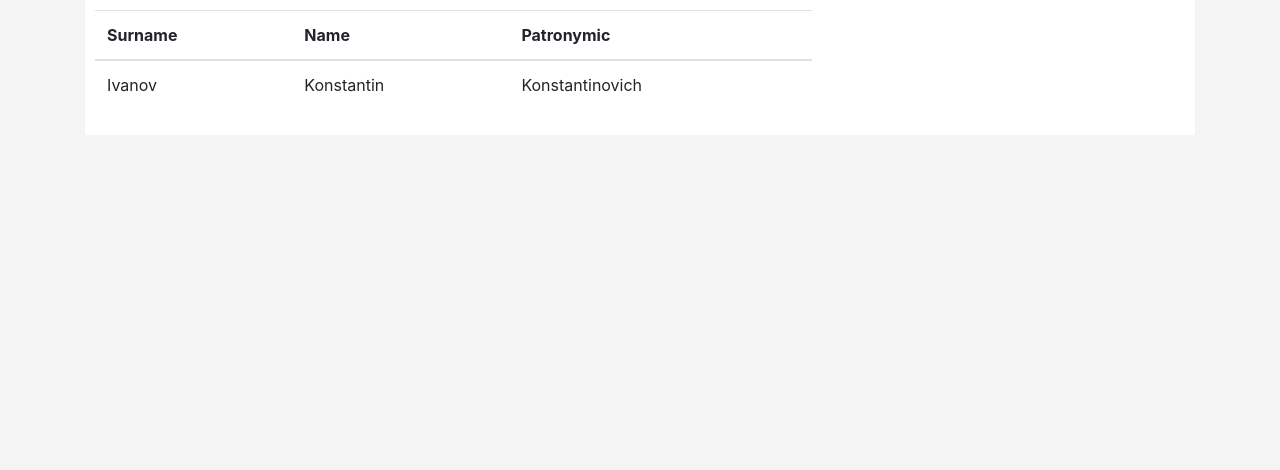
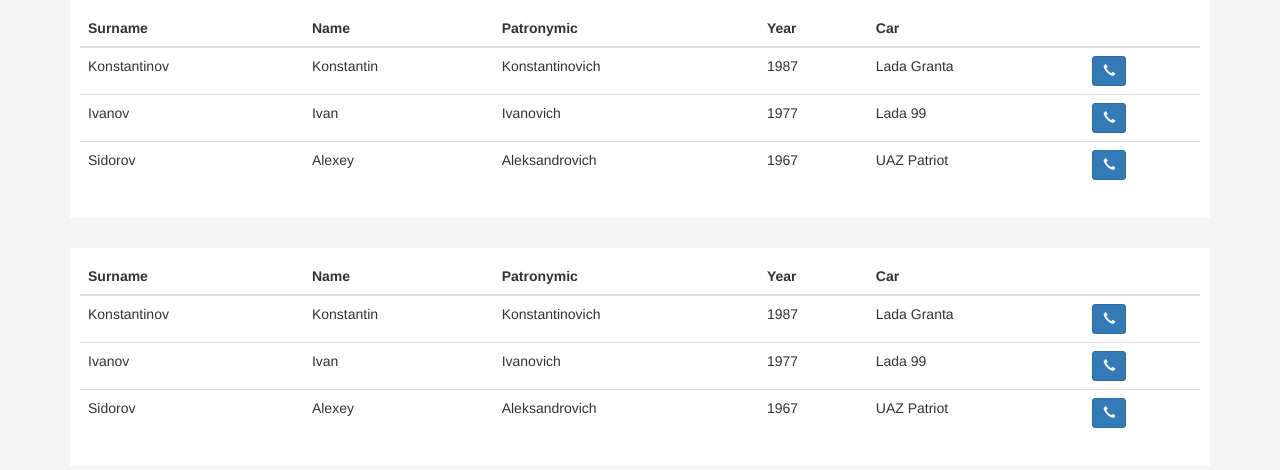
Before and after one commit to nurieff/table-fits, a website: page example/index.html in a window 1280 px wide. Drawn offline with nearby package versions, Linux system fonts and the light colour scheme.

Commit message:
fix memory limit

```diff
--- a/example/index.html
+++ b/example/index.html
@@ -14,6 +14,7 @@
         .b {
             background: #fff;
             padding: 10px;
+            margin-bottom: 30px;
         }
     </style>
 </head>
@@ -21,31 +22,102 @@
 
 <div class="container">
     <div class="b">
-            <div class="row">
-                <div class="col-md-8">
-                    <table class="table" id="t">
+        <table class="table" id="t1">
             <thead>
             <tr>
                 <th>Surname</th>
                 <th>Name</th>
                 <th>Patronymic</th>
+                <th>Year</th>
+                <th>Car</th>
+                <th></th>
             </tr>
             </thead>
             <tbody>
             <tr>
-                            <td>Ivanov</td>
+                <td>Konstantinov</td>
                 <td>Konstantin</td>
                 <td>Konstantinovich</td>
+                <td>1987</td>
+                <td>Lada Granta</td>
+                <td>
+                    <button class="btn btn-primary btn-sm"><i class="glyphicon glyphicon-earphone"></i></button>
+                </td>
+            </tr>
+            <tr>
+                <td>Ivanov</td>
+                <td>Ivan</td>
+                <td>Ivanovich</td>
+                <td>1977</td>
+                <td>Lada 99</td>
+                <td>
+                    <button class="btn btn-primary btn-sm"><i class="glyphicon glyphicon-earphone"></i></button>
+                </td>
+            </tr>
+            <tr>
+                <td>Sidorov</td>
+                <td>Alexey</td>
+                <td>Aleksandrovich</td>
+                <td>1967</td>
+                <td>UAZ Patriot</td>
+                <td>
+                    <button class="btn btn-primary btn-sm"><i class="glyphicon glyphicon-earphone"></i></button>
+                </td>
+            </tr>
+            </tbody>
+        </table>
+    </div>
+    <div class="b">
+        <table class="table" id="t2">
+            <thead>
+            <tr>
+                <th data-table-fits="title">Surname</th>
+                <th data-table-fits="title">Name</th>
+                <th>Patronymic</th>
+                <th>Year</th>
+                <th>Car</th>
+                <th></th>
+            </tr>
+            </thead>
+            <tbody>
+            <tr>
+                <td>Konstantinov</td>
+                <td>Konstantin</td>
+                <td>Konstantinovich</td>
+                <td>1987</td>
+                <td>Lada Granta</td>
+                <td>
+                    <button class="btn btn-primary btn-sm"><i class="glyphicon glyphicon-earphone"></i></button>
+                </td>
+            </tr>
+            <tr>
+                <td>Ivanov</td>
+                <td>Ivan</td>
+                <td>Ivanovich</td>
+                <td>1977</td>
+                <td>Lada 99</td>
+                <td>
+                    <button class="btn btn-primary btn-sm"><i class="glyphicon glyphicon-earphone"></i></button>
+                </td>
+            </tr>
+            <tr>
+                <td>Sidorov</td>
+                <td>Alexey</td>
+                <td>Aleksandrovich</td>
+                <td>1967</td>
+                <td>UAZ Patriot</td>
+                <td>
+                    <button class="btn btn-primary btn-sm"><i class="glyphicon glyphicon-earphone"></i></button>
+                </td>
             </tr>
             </tbody>
         </table>
     </div>
 </div>
-        </div>
-    </div>
 
 <script>
-        TableFits.make('#t');
+    TableFits.make('#t1');
+    TableFits.make('#t2');
 </script>
 </body>
 </html>
--- a/src/index.js
+++ b/src/index.js
@@ -99,6 +99,7 @@ export default class TableFits {
         this._reloadHadler = this.onReload.bind(this);
 
         this._init();
+
         this._initEvent();
     }
 
@@ -107,7 +108,7 @@ export default class TableFits {
             window.addEventListener('resize', this._initHadler, true);
         }
 
-        if (this._config.watch) {
+        if (this._config.watch && this._isTableFits) {
             DomChange.addEvent(this._el, this._reloadHadler);
         }
     }
```
Also changed, not shown: dist/table-fits.js. Lines whose indentation alone changed are shown as unchanged.
